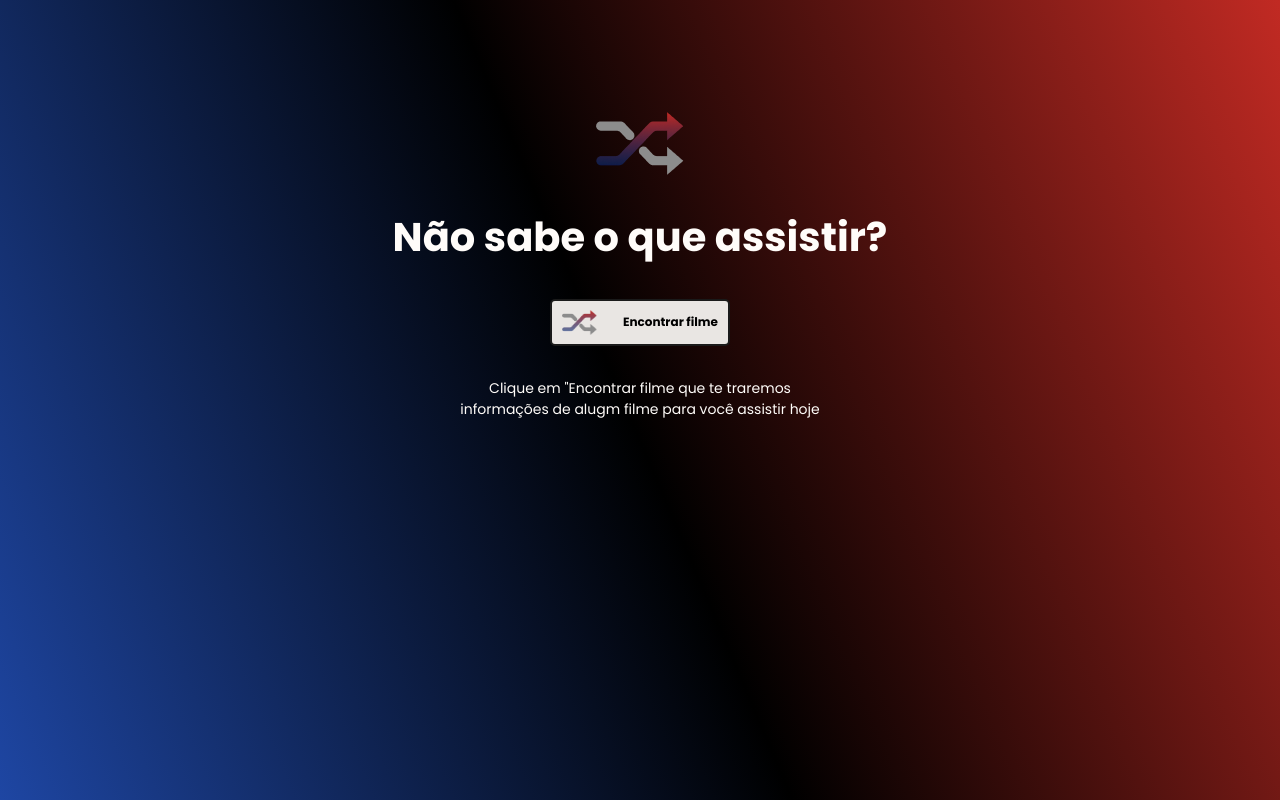
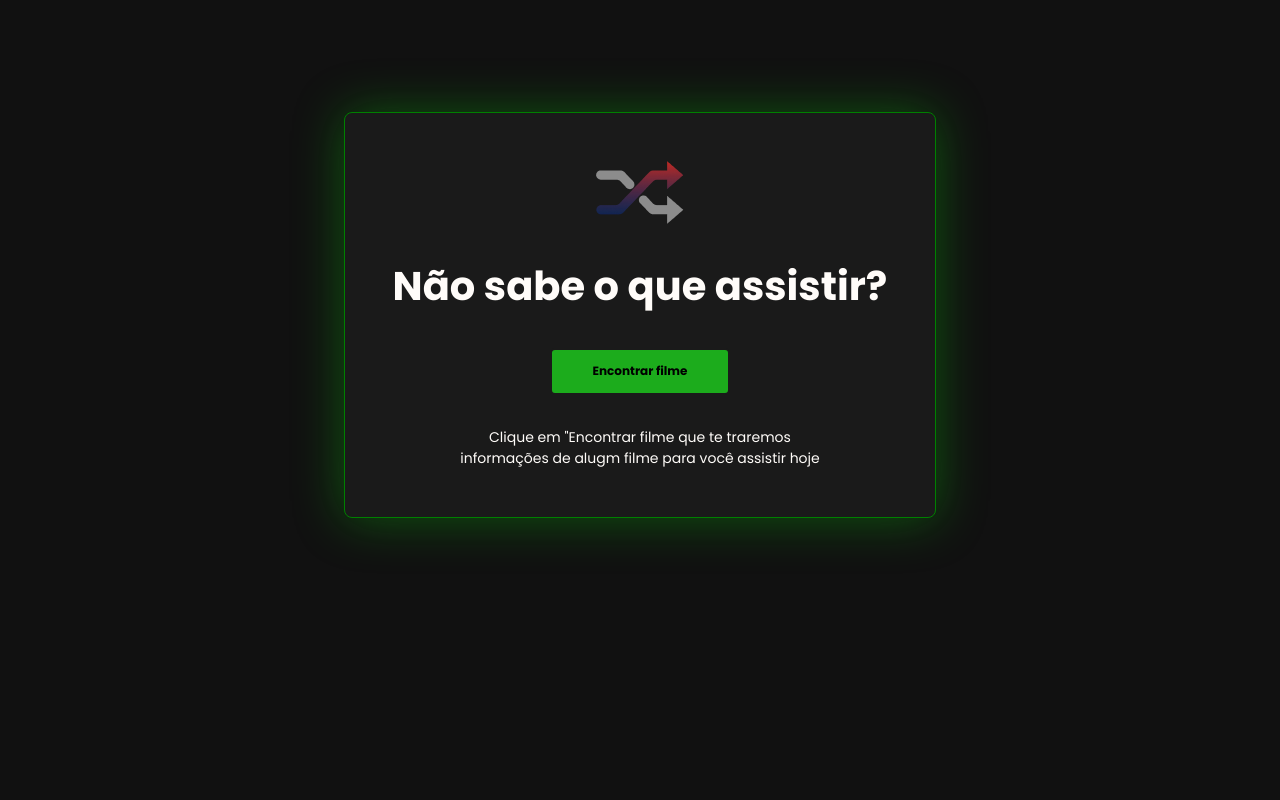
Before and after one commit to OYERA1/rocketflix, a Next.js app: page / in a window 1280 px wide. Built offline with nearby package versions, Linux system fonts and the light colour scheme.

Commit message:
additional style

```diff
--- a/src/app/page.tsx
+++ b/src/app/page.tsx
@@ -35,6 +35,7 @@ export default function Home() {
 
   return (
     <div className={styles.container}>
+      <div className={styles.wrap}>
         <Image src={logo} alt="logo do site" width={87.24} height={62.93} />
         <span className={styles.title}>Não sabe o que assistir?</span>
 
@@ -46,7 +47,6 @@ export default function Home() {
           />
         )}
         <button className={styles.buttonStyle} onClick={handle}>
-        <Image src={logo} alt={"logo button"} width={35.2} height={25.28} />
           Encontrar filme
         </button>
         <span className={styles.subtitle}>
@@ -54,5 +54,6 @@ export default function Home() {
           para você assistir hoje
         </span>
       </div>
+    </div>
   );
 }
--- a/src/components/resumes.module.css
+++ b/src/components/resumes.module.css
@@ -24,6 +24,10 @@
   line-height: normal;
 }
 
+.image {
+  border-radius: 8px;
+}
+
 @media (max-width: 768px) {
   .container {
     display: block;
--- a/src/components/resumes.tsx
+++ b/src/components/resumes.tsx
@@ -11,7 +11,13 @@ export default function Resumes({ posters, title, resumeText }: FilmTypes) {
   return (
     <div className={styles.container}>
       <aside>
-        <Image src={posters} alt={title} width={171} height={243} />
+        <Image
+          src={posters}
+          alt={title}
+          width={171}
+          height={243}
+          className={styles.image}
+        />
       </aside>
       <main className={styles.mainDiv}>
         <span className={styles.title}>{title}</span>
--- a/styles/Page.module.css
+++ b/styles/Page.module.css
@@ -1,9 +1,23 @@
 .container {
+  display: flex;
+  align-items: center;
+  justify-content: center;
+  margin-top: 7rem;
+}
+
+.wrap {
   align-items: center;
   display: flex;
   flex-direction: column;
   gap: 2rem;
-  margin-top: 7rem;
+  padding: 3rem;
+  width: max-content;
+  background-color: #1a1a1a;
+  border: 1px solid green;
+  border-radius: 8px;
+  box-shadow: 0px 1px 50px rgba(11, 175, 11, 0.438);
+  backdrop-filter: blur(5px);
+  -webkit-backdrop-filter: blur(5px);
 }
 
 .title {
@@ -16,7 +30,7 @@
 .buttonStyle {
   border-radius: 0.3125rem;
   border: 2px solid #1a1a1a;
-  background: #e9e6e3;
+  background: #1cac1c;
   align-items: center;
   color: #000;
   display: flex;
@@ -29,6 +43,12 @@
   justify-content: center;
   line-height: normal;
   width: 11.3115rem;
+  cursor: pointer;
+  transition: 0.2s;
+}
+
+.buttonStyle:hover {
+  background-color: #168516;
 }
 
 .subtitle {
--- a/styles/globals.css
+++ b/styles/globals.css
@@ -18,7 +18,7 @@ body {
 
 body {
   overflow-y: scroll;
-  background: linear-gradient(67deg, #1e46a3 0%, #000 48.94%, #c12a23 99.97%);
+  background-color: #111111;
   background-size: cover;
   background-repeat: no-repeat;
 }
--- a/tsconfig.json
+++ b/tsconfig.json
@@ -22,6 +22,6 @@
       "@/*": ["./src/*"]
     }
   },
-  "include": ["next-env.d.ts", "**/*.ts", "**/*.tsx", ".next/types/**/*.ts"],
+  "include": ["next-env.d.ts", "**/*.ts", "**/*.tsx", ".next/types/**/*.ts", "src/api/api.js", "server/server.js"],
   "exclude": ["node_modules"]
 }
```
Lines whose indentation alone changed are shown as unchanged.
